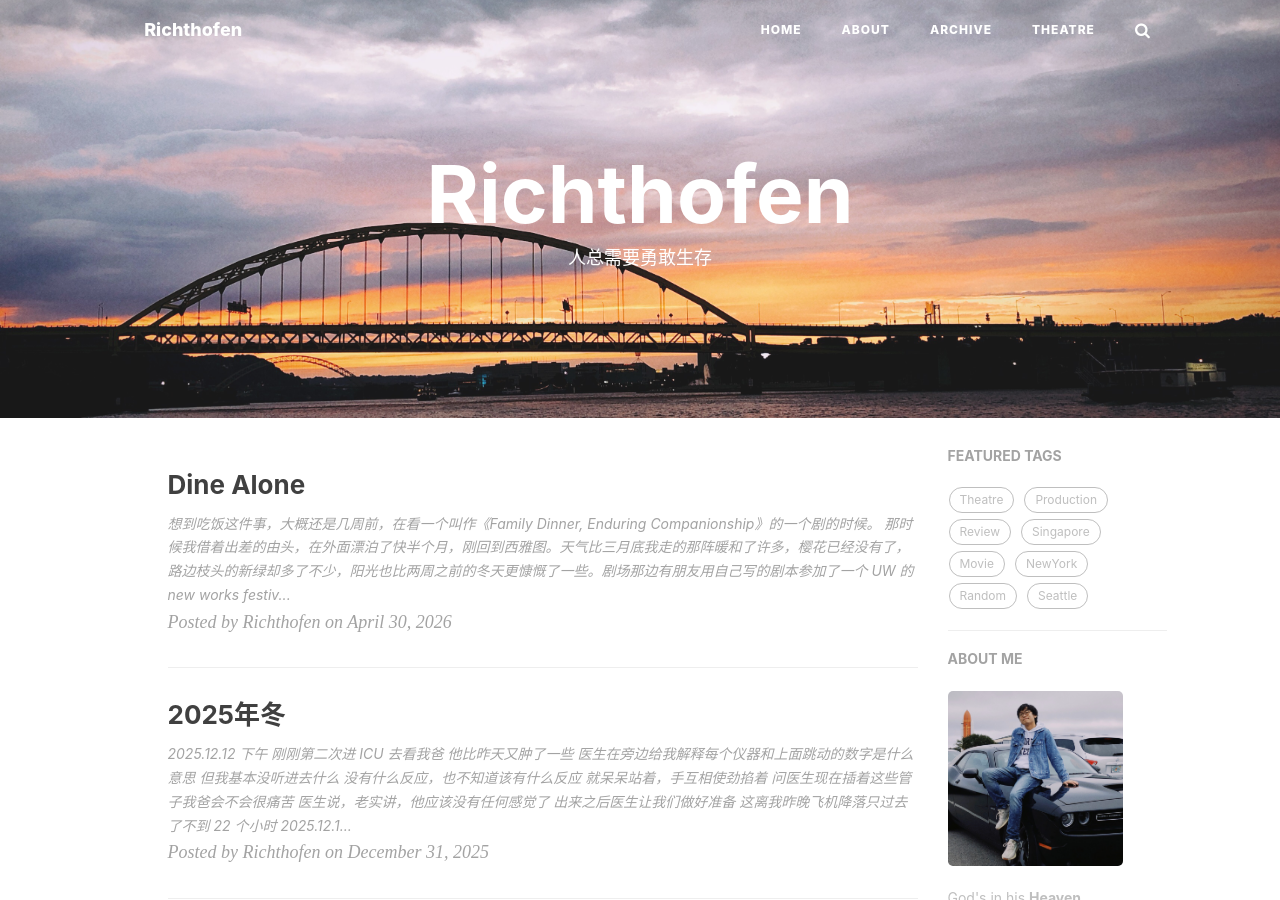
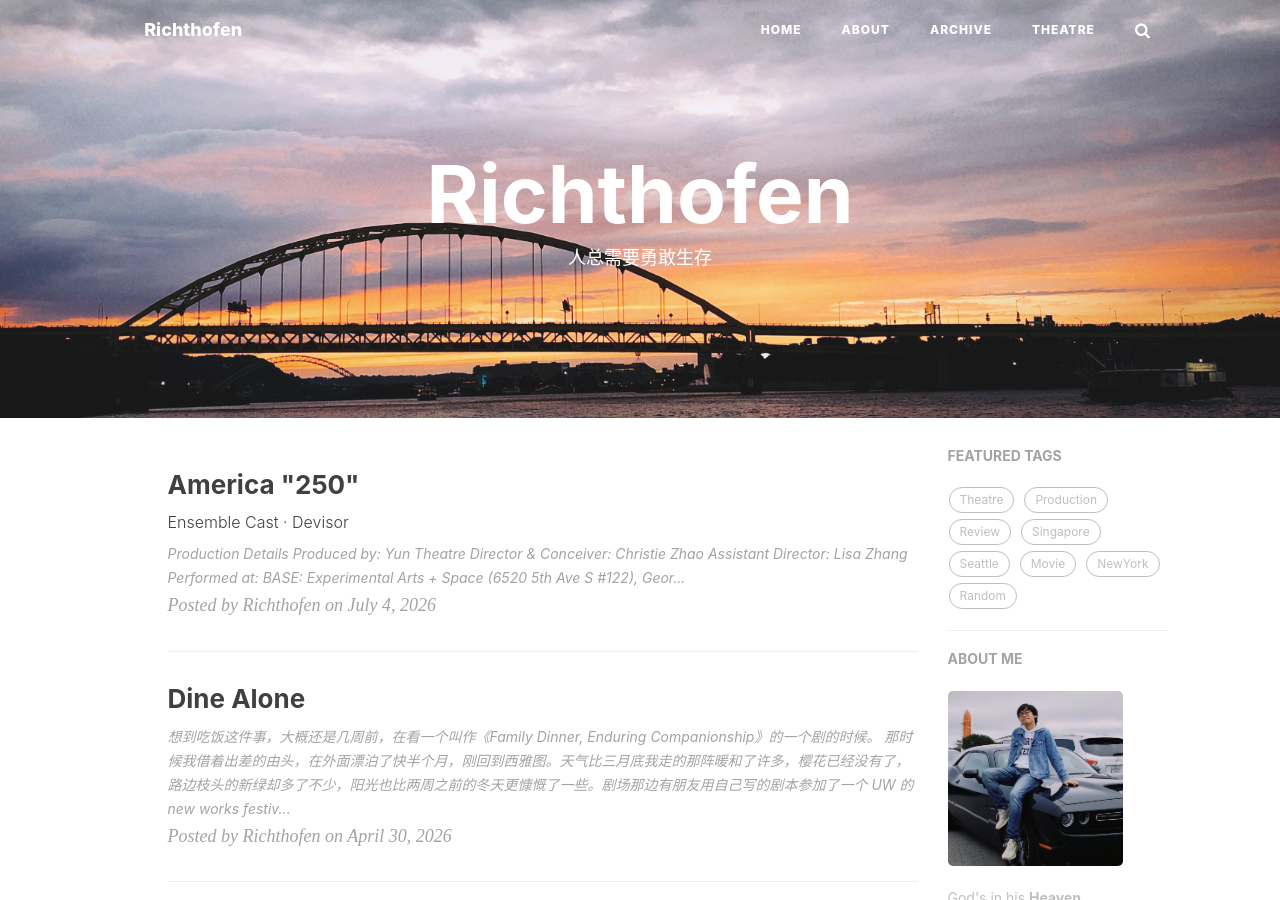
Before and after one commit to jazzplato/jazzplato.github.io, a Jekyll site: the page built from index.html, in a window 1280 px wide and 900 px high. Built offline with Jekyll 4.4.1, drawn with Linux system fonts in a browser that asks for light colours; nearby versions of some CDN libraries; the list of posts is cut into pages by our own code; comment, search, counter and statistics services are not loaded; some of the changed text lies outside the part shown.

Commit message:
Add America "250" 2026 theatre post
Co-authored-by: Copilot App <223556219+Copilot@users.noreply.github.com>

```diff
--- /dev/null
+++ b/_posts/theatre/productions/2026-07-04-america-250.md
@@ -0,0 +1,31 @@
+---
+title: 'America "250"'
+subtitle: "Ensemble Cast · Devisor"
+layout: post
+author: Richthofen
+header-style: text
+tags:
+  - Theatre
+  - Production
+  - Seattle
+---
+
+# Production Details
+- Produced by: [Yun Theatre](https://yun-theatre.com/)
+- Director & Conceiver: [Christie Zhao](https://www.christiezhao.com/)
+- Assistant Director: Lisa Zhang
+- Performed at: BASE: Experimental Arts + Space (6520 5th Ave S #122), Georgetown, Seattle, WA, USA
+- Performed on: July 4th, 2026 (2:30 PM and 7:30 PM)
+- Language: multilingual, with English and Chinese subtitles
+- Official web page: [https://yun-theatre.com/america-"250"](https://yun-theatre.com/america-%22250%22)
+- Media coverage: [Northwest Asian Weekly](https://nwasianweekly.com/2026/07/yun-theatres-america-250-takes-on-the-country-and-the-world/)
+
+# My Role
+- Ensemble Member
+- Devisor and performer
+
+# Concept
+*America "250"* is a devised work by the Yun Theatre Ensemble marking the 250th anniversary of the United States. There was no script: 22 artists spent two weeks building the piece from historical research, oral history, and collective creation, using improvisation, verbatim theatre, and physical theatre.
+
+# Process
+The ensemble began devising in late June and presented two performances on July 4th, 2026. A follow-up archival screening and Q&A was held on October 3rd, 2026.
```
Also changed, not shown: _includes/theatre/en.md (+1 -0 lines), _includes/theatre/zh.md (+1 -0 lines).
